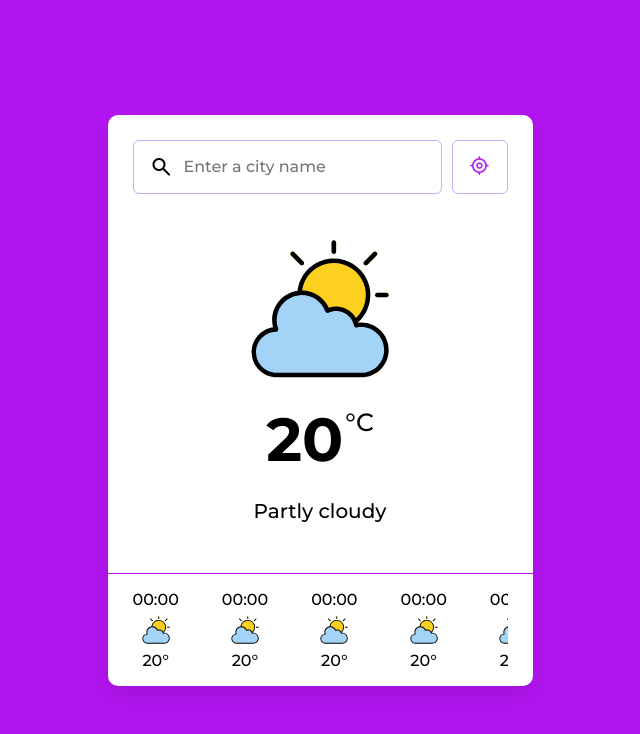
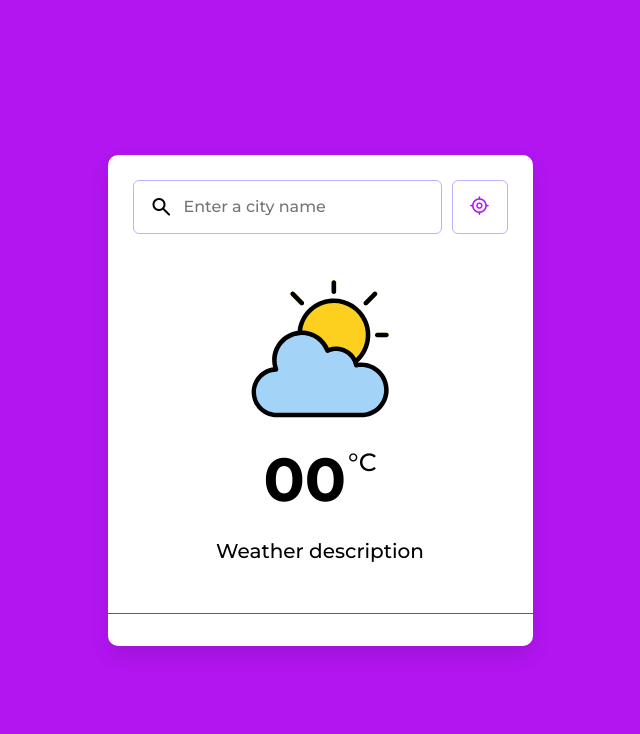
Before and after one commit to LuciaAndreea/WeatherApp, a plain HTML site: page index.html in a window 1280 px wide. Shown: the whole page, without its empty margins (320-960 px from the left). Drawn offline with nearby package versions, Linux system fonts and the light colour scheme; a web font is replaced by a local one.

Commit message:
remove the lists, since we've been added them from javascript

```diff
--- a/index.html
+++ b/index.html
@@ -26,44 +26,13 @@
             <!-- Current weather -->
             <div class="current-weather">
                 <img src="icons/clouds.svg" class="weather-icon">
-                <h2 class="temperature">20<span>°C</span></h2>
-                <p class="description">Partly cloudy</p>
+                <h2 class="temperature">00<span>°C</span></h2>
+                <p class="description">Weather description</p>
             </div>
 
             <!-- Hourly weather forecaast list -->
             <div class="hourly-weather">
-                <ul class="weather-list">
-                    <li class="weather-item">
-                        <p class="time">00:00</p>
-                        <img src="icons/clouds.svg" class="weather-icon">
-                        <p class="temperature">20°</p>
-                    </li>
-                    <li class="weather-item">
-                        <p class="time">00:00</p>
-                        <img src="icons/clouds.svg" class="weather-icon">
-                        <p class="temperature">20°</p>
-                    </li>
-                    <li class="weather-item">
-                        <p class="time">00:00</p>
-                        <img src="icons/clouds.svg" class="weather-icon">
-                        <p class="temperature">20°</p>
-                    </li>
-                    <li class="weather-item">
-                        <p class="time">00:00</p>
-                        <img src="icons/clouds.svg" class="weather-icon">
-                        <p class="temperature">20°</p>
-                    </li>
-                    <li class="weather-item">
-                        <p class="time">00:00</p>
-                        <img src="icons/clouds.svg" class="weather-icon">
-                        <p class="temperature">20°</p>
-                    </li>
-                    <li class="weather-item">
-                        <p class="time">00:00</p>
-                        <img src="icons/clouds.svg" class="weather-icon">
-                        <p class="temperature">20°</p>
-                    </li>
-                </ul>
+                <ul class="weather-list"></ul>
             </div>
         </div>
     </div>
```
